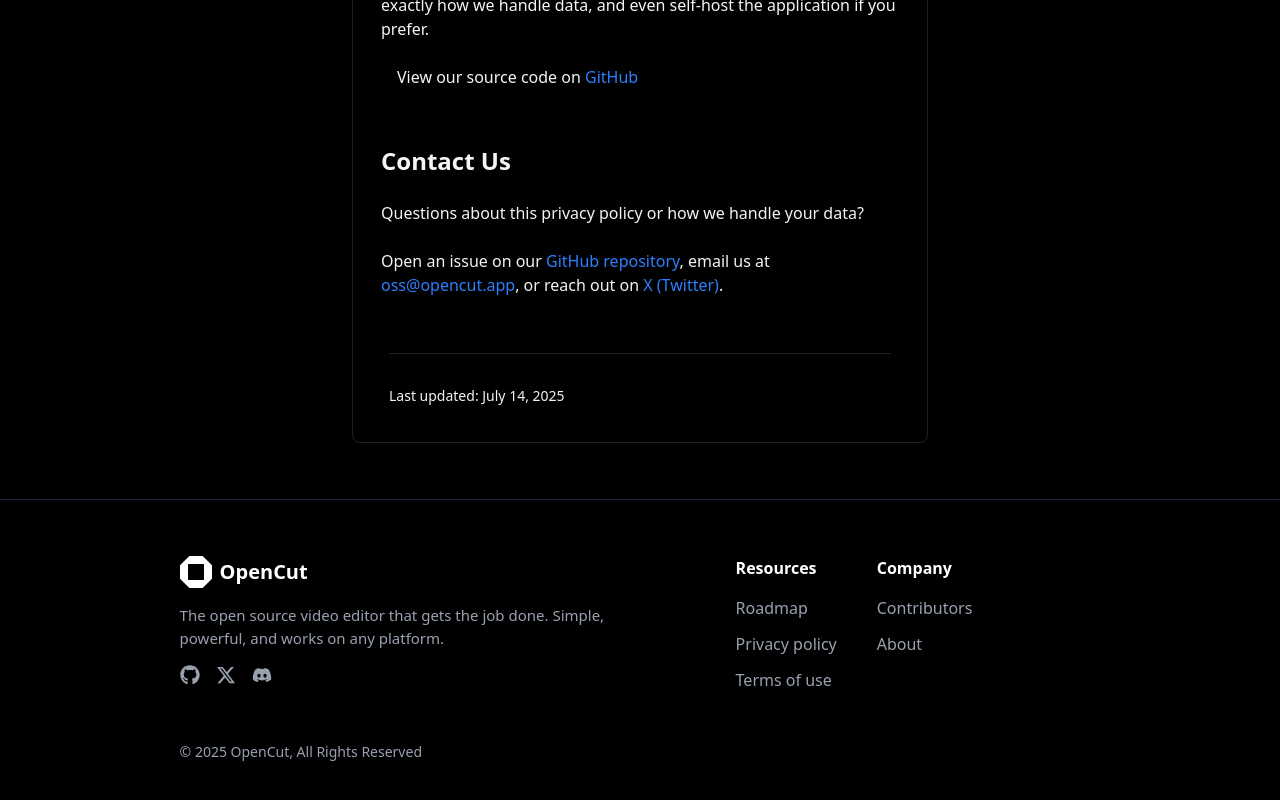
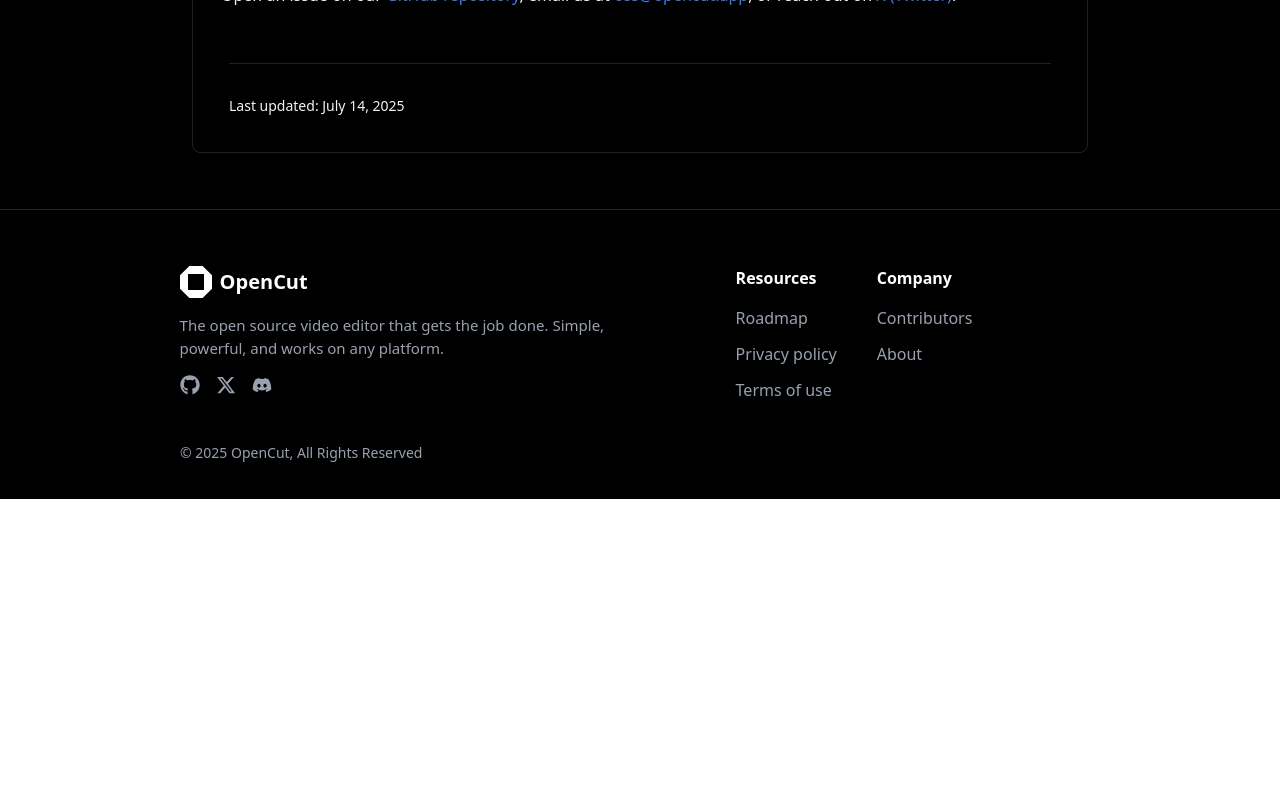
Before and after one commit to wizzcode01/Open-cut-project, a React (Vite) app: page /privacy in a window 1280 px wide. Shown: the part 2303-3103 px from the top of the page. After the commit the page ends 2802 px from the top, so only its background shows below. Built offline with nearby package versions, Linux system fonts and the light colour scheme.

Commit message:
footer fixed

```diff
--- a/src/components/Footer.jsx
+++ b/src/components/Footer.jsx
@@ -5,7 +5,8 @@
 const Footer = () => {
   return (
     <div className="bg-[#000000] w-full border-t border-gray-800 py-4">
-       <div className="flex flex-col lg:flex md:flex-row justify-center items-start gap-5 p-10 max-w-6xl ">
+      <div className="max-w-6xl flex-col ">
+       <div className="flex flex-col lg:flex md:flex-row justify-center items-start gap-5 p-10  ">
           <div className="flex flex-col text-left text-white gap-4 md:w-1/2">
               <div className="flex gap-2 items-center">
                    <img src={logo} alt="logo" />
@@ -19,7 +20,7 @@
                    <FaXTwitter className="text-gray-400 hover:text-white cursor-pointer transition-colors"/>
                    <FaDiscord className="text-gray-400 hover:text-[#5865F2] cursor-pointer transition-colors"/>
                 </div>
-                 <p className="text-gray-400 mt-10 text-[14px]">© 2025 OpenCut, All Rights Reserved</p>
+
           </div>
 
           <div className="flex  gap-10">
@@ -44,7 +45,8 @@
 
        </div>
 
-
+        <p className="text-gray-400 mb-5 text-[14px] md:ml-45 ml-10">© 2025 OpenCut, All Rights Reserved</p>
+      </div>
     </div>
   )
 }
--- a/src/pages/PrivacyPolicy.jsx
+++ b/src/pages/PrivacyPolicy.jsx
@@ -23,9 +23,9 @@
                 </div>
           </div>
             <div className='flex flex-col justify-center lg:m-14'>
-          <div className='md:w-4xl w-full lg:w-xl flex flex-col justify-center  text-gray-100 border rounded-lg border-[#222121] shadow p-7 m-auto '>
+          <div className='md:w-4xl w-full flex flex-col justify-center  text-gray-100 border rounded-lg border-[#222121] shadow p-7 m-auto '>
 
-              <div className="mb-12">
+              <div className="">
                 <div className="rounded-lg flex flex-col gap-5">
                    <h2 className="text-2xl font-bold">
                     Your Videos Stay Private
--- a/src/pages/Terms.jsx
+++ b/src/pages/Terms.jsx
@@ -22,7 +22,7 @@
                 </div>
           </div>
             <div className='flex flex-col justify-center md:m-14'>
-          <div className='md:w-4xl lg:w-xl w-full flex flex-col justify-center  text-gray-100 border rounded-lg border-[#222121] shadow p-7 m-auto '>
+          <div className='md:w-4xl w-full flex flex-col justify-center  text-gray-100 border rounded-lg border-[#222121] shadow p-7 m-auto '>
 
               <div className="mb-12">
                 <h2 className="text-2xl font-bold  mb-6">
```
